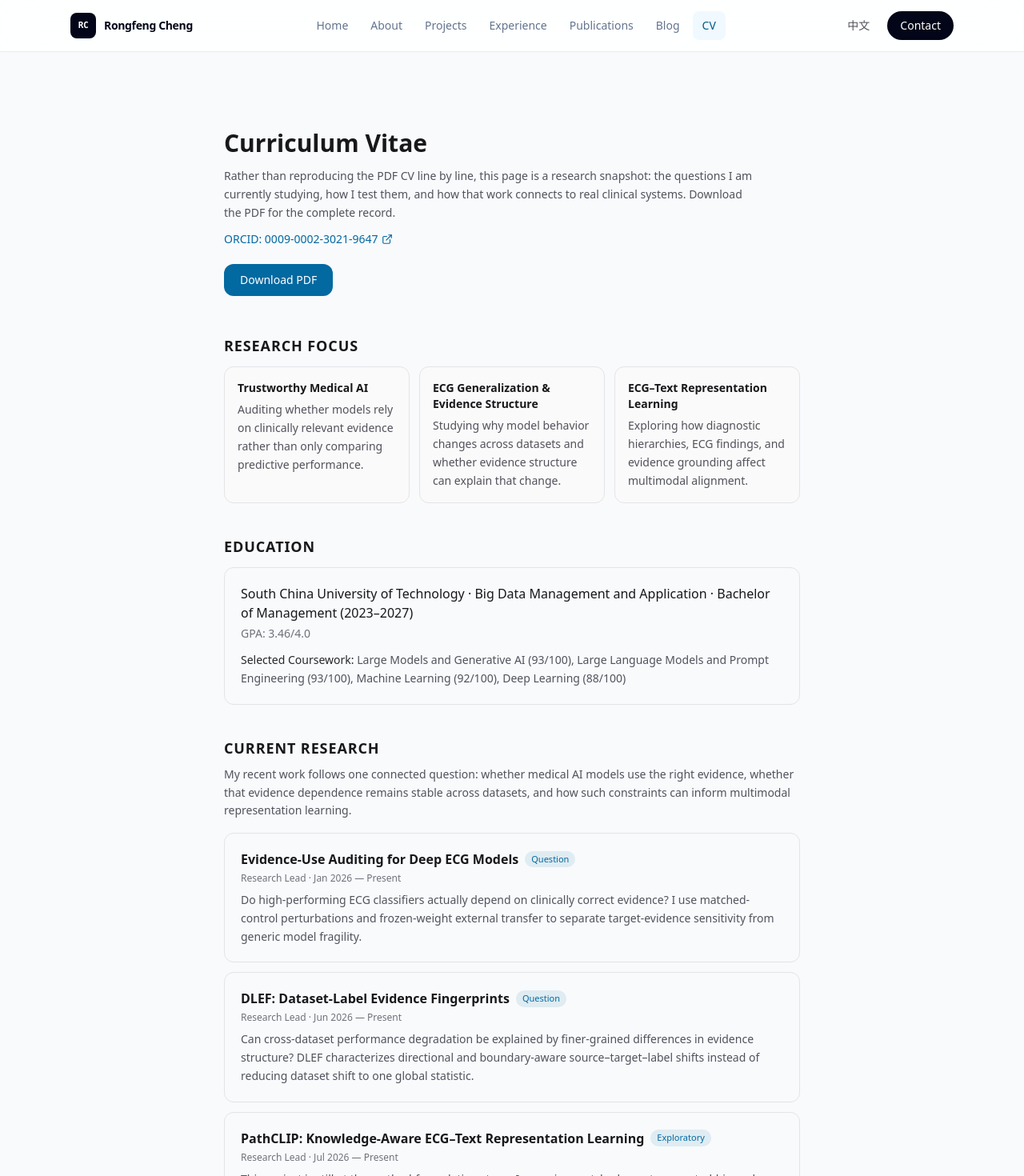
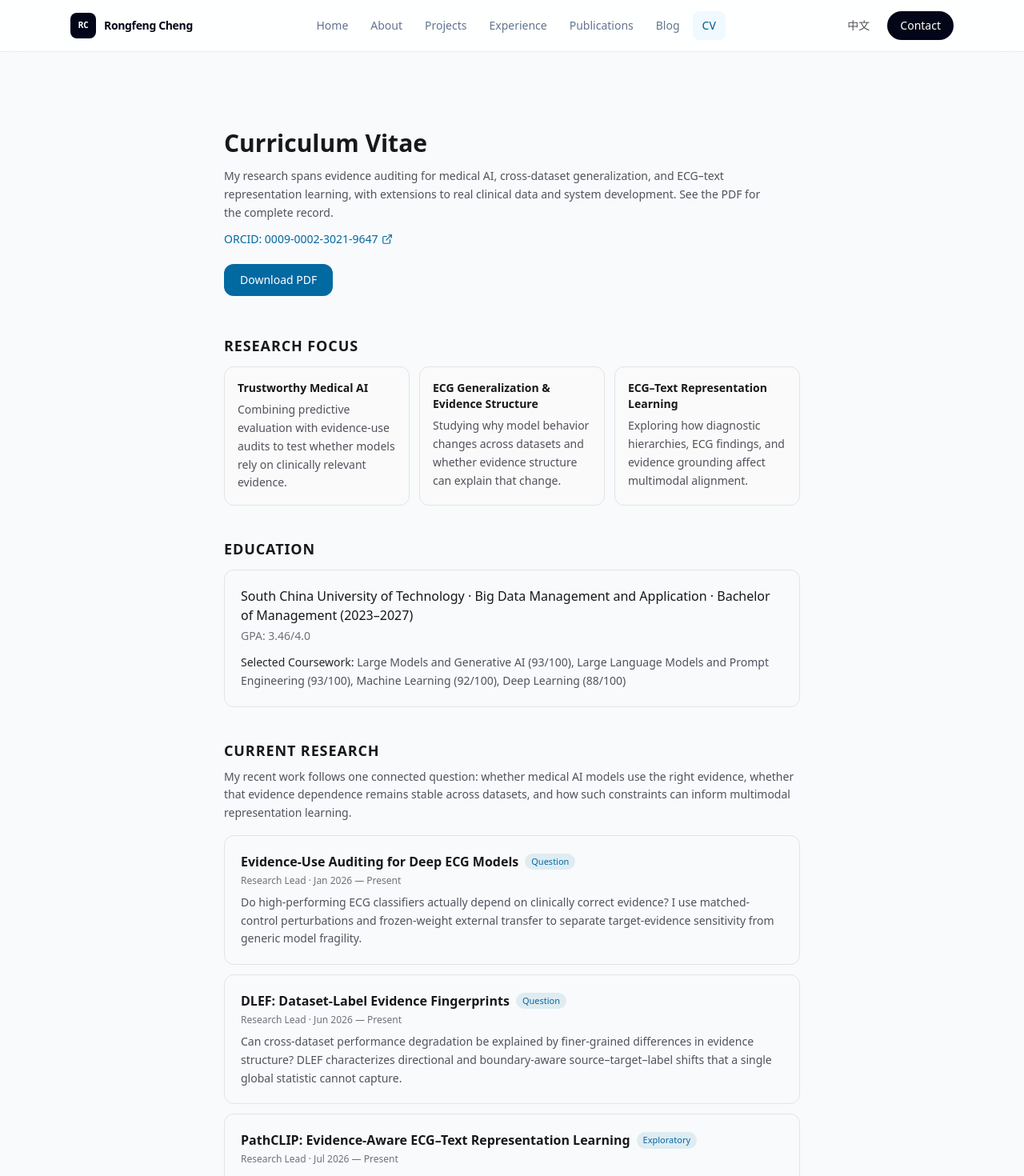
Before and after one commit to CRF2004/crf2004.github.io, a Next.js app: page /en/cv in a window 1280 px wide. Shown: the top 1470 px of the page at 80% size. Built offline with nearby package versions, Linux system fonts and the light colour scheme.

Commit message:
Tighten CV page language

```diff
--- a/app/[locale]/cv/page.tsx
+++ b/app/[locale]/cv/page.tsx
@@ -26,7 +26,7 @@ export default function CVPage({
   const copy = isChinese
     ? {
         subtitle:
-          "这里不是 PDF 简历的逐项复刻，而是一份研究快照：我当前在研究什么问题、如何验证它们，以及这些工作如何延伸到真实临床系统。完整履历请下载 PDF。",
+          "研究方向涵盖医疗 AI 证据审计、跨数据集泛化与 ECG–文本表征学习，并延伸到真实临床数据和系统开发。完整履历见 PDF。",
         researchFocus: "研究主线",
         education: "教育背景",
         educationDetail: "华南理工大学 · 大数据管理与应用 · 管理学学士（2023–2027）",
@@ -34,13 +34,13 @@ export default function CVPage({
         currentResearchIntro:
           "我的近期工作围绕一个连续问题展开：医疗 AI 模型是否使用了正确证据，这种证据依赖能否跨数据集保持，以及如何把这种约束带入多模态表征学习。",
         manuscripts: "论文与手稿",
-        manuscriptsNote: "这里仅列最相关的代表性工作；完整成果记录可在 Publications 页面与 ORCID 查看。",
+        manuscriptsNote: "完整成果记录见 Publications 页面与 ORCID。",
         clinicalSystems: "从研究到临床系统",
         clinicalSystemsIntro:
           "除方法研究外，我也持续参与医院场景中的数据处理、知识表示、检索与临床工作流开发，用来理解模型在真实系统中的约束。",
         capabilities: "研究能力",
         capabilitiesIntro:
-          "相比单纯罗列工具，这里概括我目前最常用的研究能力：模型构建、LLM 与知识系统、评估与数据构建，以及把方法落到可运行系统。",
+          "常用研究能力包括模型构建、LLM 与知识系统、评估与数据构建，以及可运行系统实现。",
         courses: "相关课程",
         selectedRecognition: "精选荣誉与知识产权",
         languages: "语言",
@@ -52,7 +52,7 @@ export default function CVPage({
         focusItems: [
           {
             title: "可信医疗 AI",
-            desc: "审计模型是否依赖临床相关证据，而不仅仅比较预测性能。",
+            desc: "结合预测性能与证据使用审计，判断模型是否依赖临床相关证据。",
           },
           {
             title: "ECG 泛化与证据结构",
@@ -74,10 +74,10 @@ export default function CVPage({
             title: "DLEF：数据集—标签证据指纹",
             meta: "研究负责人 · 2026年6月 — 至今",
             label: "核心问题",
-            desc: "跨数据集性能下降能否由更细粒度的证据结构差异解释？DLEF 从 source–target–label 层面刻画方向性与边界差异，而不是把 dataset shift 压缩成单一统计量。",
+            desc: "跨数据集性能下降能否由更细粒度的证据结构差异解释？DLEF 从 source–target–label 层面刻画方向性与边界差异，保留单一全局统计量无法表达的迁移信息。",
           },
           {
-            title: "PathCLIP：知识增强 ECG–文本表征学习",
+            title: "PathCLIP: Evidence-Aware ECG–Text Representation Learning",
             meta: "研究负责人 · 2026年7月 — 至今",
             label: "探索中",
             desc: "目前仍处于方法构想阶段。我在用计数匹配、随机层级、仅残差和留出标签等对照，先判断诊断层级、ECG findings 与 evidence grounding 各自真正贡献了什么，再确定最终方法。",
@@ -98,7 +98,7 @@ export default function CVPage({
           },
           {
             title: "鼎贝美美痤疮与面部健康评估系统",
-            desc: "负责五人团队中的全栈与临床工作流开发，并支持系统随医院难治性痤疮诊疗中心于 2026 年 7 月首发。",
+            desc: "负责五人团队中的全栈与临床工作流开发；系统于 2026 年 7 月随医院难治性痤疮诊疗中心成立完成首发。",
           },
         ],
         capabilityItems: [
@@ -124,7 +124,7 @@ export default function CVPage({
       }
     : {
         subtitle:
-          "Rather than reproducing the PDF CV line by line, this page is a research snapshot: the questions I am currently studying, how I test them, and how that work connects to real clinical systems. Download the PDF for the complete record.",
+          "My research spans evidence auditing for medical AI, cross-dataset generalization, and ECG–text representation learning, with extensions to real clinical data and system development. See the PDF for the complete record.",
         researchFocus: "Research Focus",
         education: "Education",
         educationDetail:
@@ -134,13 +134,13 @@ export default function CVPage({
           "My recent work follows one connected question: whether medical AI models use the right evidence, whether that evidence dependence remains stable across datasets, and how such constraints can inform multimodal representation learning.",
         manuscripts: "Manuscripts & Publications",
         manuscriptsNote:
-          "Only the most relevant work is shown here; see the Publications page and ORCID for the complete record.",
+          "See the Publications page and ORCID for the complete record.",
         clinicalSystems: "From Research to Clinical Systems",
         clinicalSystemsIntro:
           "Alongside methodological research, I work on hospital-facing data, knowledge, retrieval, and workflow systems to better understand the constraints that appear when models leave the benchmark setting.",
         capabilities: "Research Capabilities",
         capabilitiesIntro:
-          "Rather than listing tools alone, these are the research capabilities I use most: modeling, LLM and knowledge systems, evaluation and data curation, and implementation of working systems.",
+          "Core capabilities include modeling, LLM and knowledge systems, evaluation and data curation, and implementation of working systems.",
         courses: "Selected Coursework",
         selectedRecognition: "Selected Recognition & IP",
         languages: "Languages",
@@ -152,7 +152,7 @@ export default function CVPage({
         focusItems: [
           {
             title: "Trustworthy Medical AI",
-            desc: "Auditing whether models rely on clinically relevant evidence rather than only comparing predictive performance.",
+            desc: "Combining predictive evaluation with evidence-use audits to test whether models rely on clinically relevant evidence.",
           },
           {
             title: "ECG Generalization & Evidence Structure",
@@ -174,10 +174,10 @@ export default function CVPage({
             title: "DLEF: Dataset-Label Evidence Fingerprints",
             meta: "Research Lead · Jun 2026 — Present",
             label: "Question",
-            desc: "Can cross-dataset performance degradation be explained by finer-grained differences in evidence structure? DLEF characterizes directional and boundary-aware source–target–label shifts instead of reducing dataset shift to one global statistic.",
+            desc: "Can cross-dataset performance degradation be explained by finer-grained differences in evidence structure? DLEF characterizes directional and boundary-aware source–target–label shifts that a single global statistic cannot capture.",
           },
           {
-            title: "PathCLIP: Knowledge-Aware ECG–Text Representation Learning",
+            title: "PathCLIP: Evidence-Aware ECG–Text Representation Learning",
             meta: "Research Lead · Jul 2026 — Present",
             label: "Exploratory",
             desc: "This project is still at the method-formulation stage. I am using matched-count, permuted-hierarchy, residual-only, and held-out-label controls to identify what diagnostic hierarchies, ECG findings, and evidence grounding actually contribute before fixing the final method.",
```
